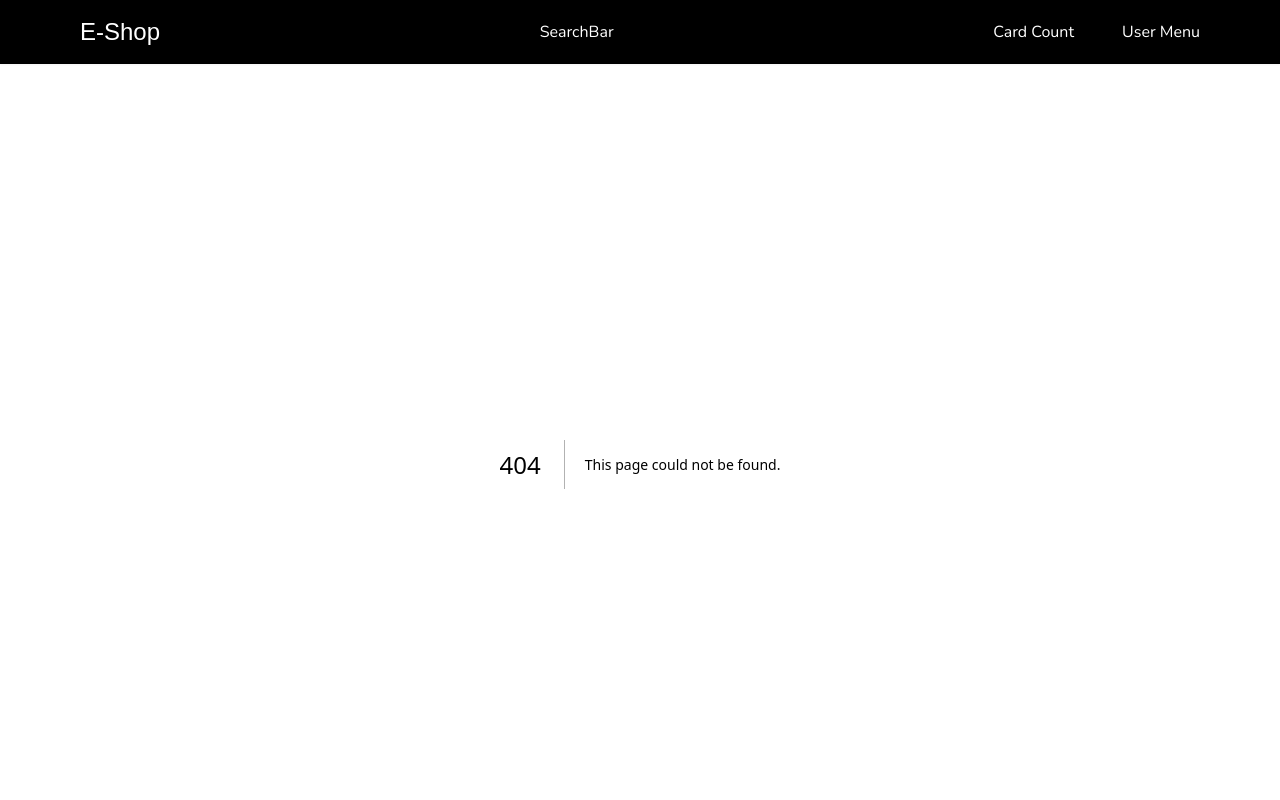
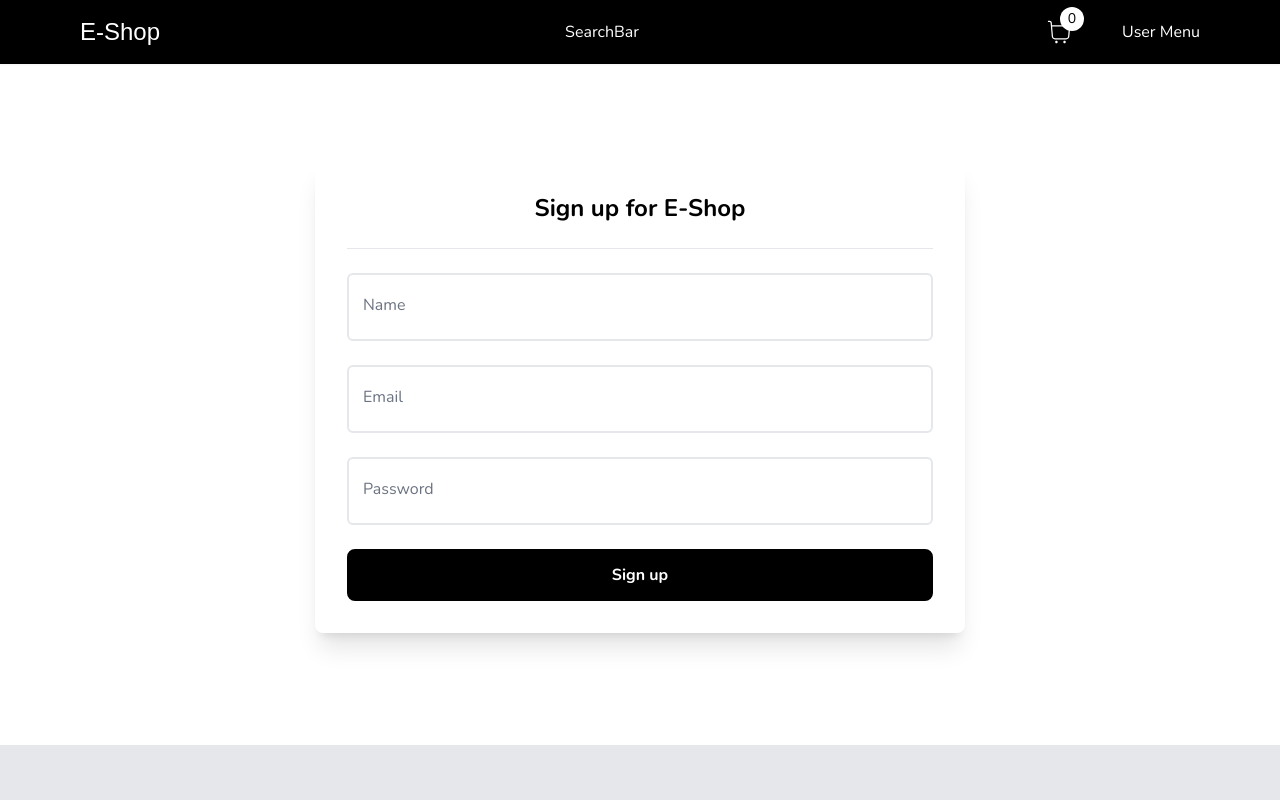
Before and after one commit to ziad-elnady/E-Shop, a Next.js app: page /register in a window 1280 px wide. Before the commit this address had no page. Shown: the top 800 px of the page. Built offline with nearby package versions, Linux system fonts and the light colour scheme; a web font is replaced by a local one.

Commit message:
created register-screen

```diff
--- a/app/cart/CartClient.tsx
+++ b/app/cart/CartClient.tsx
@@ -6,12 +6,13 @@ import { MdArrowBack } from "react-icons/md";
 import Heading from "../components/heading/Heading";
 import Button from "../components/button/Button";
 import ProductRow from "./ProductRow";
+import { formatPrice } from "../../utils/format-price";
 
 const CartClient = () => {
 
-    const { cartProductsList, handleClearCart } = useCart();
+    const { cartProducts, cartTotalAmount, handleClearCart } = useCart();
 
-    if (!cartProductsList || cartProductsList.length === 0) {
+    if (!cartProducts || cartProducts.length === 0) {
         return (
             <div className="flex flex-col items-center">
                 <div className="text-2xl">Your cart is empty</div>
@@ -36,7 +37,7 @@ const CartClient = () => {
             </div>
 
             <div>
-                {cartProductsList && cartProductsList.map((product) => {
+                {cartProducts && cartProducts.map((product) => {
                     return <ProductRow key={product.id} product={product} />;
                 })}
             </div>
@@ -48,7 +49,7 @@ const CartClient = () => {
                 <div className="text-sm flex flex-col gap-1 items-start">
                     <div className="flex justify-between w-full text-base font-semibold">
                         <span>Subtotal</span>
-                        <span>$1000</span>
+                        <span>{formatPrice(cartTotalAmount)}</span>
                     </div>
                     <p className="text-slate-500">Taxes and Shipping are calculated at checkout</p>
                     <Button label="Checkout" onClick={() => { }} />
--- /dev/null
+++ b/app/components/form-wrap/FormWrap.tsx
@@ -0,0 +1,12 @@
+
+const FormWrap = ({ children }: { children: React.ReactNode }) => {
+    return (
+        <div className="min-h-fit h-full flex items-center justify-center pb-12 pt-24">
+            <div className="max-w-[650px] w-full flex flex-col gap-6 items-center shadow-xl shadow-grey rounded-lg p-4 md:p-8">
+                {children}
+            </div>
+        </div>
+    )
+}
+
+export default FormWrap
--- /dev/null
+++ b/app/components/inputs/input.tsx
@@ -0,0 +1,26 @@
+"use client"
+
+import { FieldErrors, FieldValues, UseFormRegister } from "react-hook-form"
+
+type InputProps = {
+    id: string
+    label: string
+    type?: string
+    disabled?: boolean
+    required?: boolean
+    register: UseFormRegister<FieldValues>
+    errors: FieldErrors
+}
+
+const Input: React.FC<InputProps> = ({ id, label, type, disabled, required, register, errors }) => {
+    return (
+        <div className="w-full relative">
+            <input autoComplete="off" id={id} disabled={disabled} {...register(id, { required })} placeholder="" type={type} className={`peer w-full p-4 pt-6 outline-none bg-white font-light border-2 rounded-md transition disabled:opacity-70 disabled:cursor-not-allowed ${errors[id] ? 'border-rose-400' : 'border-grey'} ${errors[id] ? 'focus:border-rose-500' : 'focus:border-black'}`} />
+            <label htmlFor={id} className={`absolute cursor-text ${errors[id] ? "text-rose-500" : "text-gray-500"} text-md duration-150 transform -translate-y-3 top-5 z-10 origin-[0] left-4 peer-placeholder-shown:scale-100 peer-placeholder-shown:translate-y-0 peer-focus:scale-75 peer-focus:-translate-y-4`}>{label}</label>
+        </div>
+    )
+}
+
+
+
+export default Input
--- /dev/null
+++ b/app/components/nav/CartCount.tsx
@@ -0,0 +1,25 @@
+"use client"
+
+import { useRouter } from "next/navigation";
+import { useCart } from "../../hooks/useCart";
+
+import { CiShoppingCart } from "react-icons/ci";
+
+const CartCount = () => {
+
+    const { cartTotalQty } = useCart();
+    const router = useRouter();
+
+    return (
+        <div className="relative cursor-pointer" onClick={() => router.push('/cart')}>
+            <div className="text-3xl">
+                <CiShoppingCart />
+            </div>
+            <span className="absolute top-[-10px] right-[-10px] bg-white text-black w-6 h-6 rounded-full flex items-center justify-center text-sm">
+                {cartTotalQty}
+            </span>
+        </div>
+    )
+}
+
+export default CartCount
--- a/app/components/nav/Nav.tsx
+++ b/app/components/nav/Nav.tsx
@@ -2,6 +2,7 @@ import Container from '../Container'
 import Link from 'next/link'
 import SearchBar from './search-bar/SearchBar'
 import { Redressed } from 'next/font/google'
+import CartCount from './CartCount'
 
 const redressed = Redressed({ subsets: ['latin'], weight: ['400'] })
 
@@ -14,7 +15,7 @@ const Nav = () => {
                         <Link href='/' className={`${redressed.className} font-bold text-2xl`}>E-Shop</Link>
                         <SearchBar />
                         <div className="flex items-center gap-8 md:gap-12">
-                            <div>Card Count</div>
+                            <CartCount />
                             <div>User Menu</div>
                         </div>
                     </div>
--- a/app/hooks/useCart.tsx
+++ b/app/hooks/useCart.tsx
@@ -42,7 +42,7 @@ export const CartContextProvider = (props: Props) => {
 	useEffect(() => {
 		const savedCartProducts: CartProductType[] = JSON.parse(getItem('eShopCartItems'));
 		setCartProducts(savedCartProducts);
-	}, []); // eslint-disable-line react-hooks/exhaustive-deps
+	}, []);
 
 	useEffect(() => {
 		const calculateTotals = (cartProducts: CartProductType[]) => {
@@ -82,8 +82,8 @@ export const CartContextProvider = (props: Props) => {
 	};
 
 	const handleRemoveProductFromCart = (product: CartProductType) => {
-		if (cartProducts && cartProducts.length > 0) {
-			// filters the list by getting all the other products that doesn't containt the same id of the product
+		if (cartProducts && cartProducts.length > 1) {
+			// filters the list by getting all the other products that doesn't contain the same id of the product
 			const filteredProducts = cartProducts.filter((item) => item.id !== product.id);
 			setCartProducts(filteredProducts);
 			toast.success('Product removed');
@@ -92,11 +92,12 @@ export const CartContextProvider = (props: Props) => {
 	};
 
 	const handleCartQtyIncrease = (product: CartProductType) => {
-		let updatedCart;
 
 		if (product.quantity === 99) {
 			return toast.error('Oops! maximum reached');
 		}
+
+		let updatedCart;
 
 		if (cartProducts && cartProducts.length > 0) {
 			updatedCart = [...cartProducts];
@@ -116,7 +117,7 @@ export const CartContextProvider = (props: Props) => {
 		let updatedCart;
 
 		if (product.quantity < 2) {
-			return handleRemoveProductFromCart(product);
+			return toast.error('This is the last one!');
 		}
 
 		if (cartProducts && cartProducts.length > 0) {
--- /dev/null
+++ b/app/register/RegisterForm.tsx
@@ -0,0 +1,37 @@
+"use client"
+
+import { useState } from "react"
+import Heading from "../components/heading/Heading"
+import Input from "../components/inputs/input"
+import { FieldValues, SubmitHandler, useForm } from "react-hook-form"
+import Button from "../components/button/Button"
+
+const RegisterForm = () => {
+
+    const [isLoading, setIsLoading] = useState(false);
+    const { register, handleSubmit, formState: { errors } } = useForm<FieldValues>({
+        defaultValues: {
+            name: '',
+            email: '',
+            password: ''
+        }
+    });
+
+    const onSubmit: SubmitHandler<FieldValues> = (data) => {
+        setIsLoading(true);
+        console.log(data);
+    }
+
+    return (
+        <>
+            <Heading title="Sign up for E-Shop" />
+            <hr className="bg-slate-300 w-full h-1px" />
+            <Input id="name" label="Name" disabled={isLoading} register={register} errors={errors} required />
+            <Input id="email" label="Email" disabled={isLoading} register={register} errors={errors} required />
+            <Input id="password" label="Password" disabled={isLoading} register={register} errors={errors} required type="password" />
+            <Button label={isLoading ? "Loading..." : "Sign up"} onClick={handleSubmit(onSubmit)} />
+        </>
+    )
+}
+
+export default RegisterForm
--- /dev/null
+++ b/app/register/page.tsx
@@ -0,0 +1,15 @@
+import Container from "../components/Container"
+import FormWrap from "../components/form-wrap/FormWrap"
+import RegisterForm from "./RegisterForm"
+
+const Register = () => {
+    return (
+        <Container>
+            <FormWrap>
+                <RegisterForm />
+            </FormWrap>
+        </Container>
+    )
+}
+
+export default Register
--- a/package.json
+++ b/package.json
@@ -23,6 +23,7 @@
     "postcss": "8.4.32",
     "react": "18.2.0",
     "react-dom": "18.2.0",
+    "react-hook-form": "^7.49.3",
     "react-hot-toast": "^2.4.1",
     "react-icons": "^4.12.0",
     "tailwindcss": "3.4.0",
```
Also changed, not shown: app/product/[productId]/partials/ProductDetails.tsx (indentation only), 1 other file (tests, documents, lock files or other folders).
